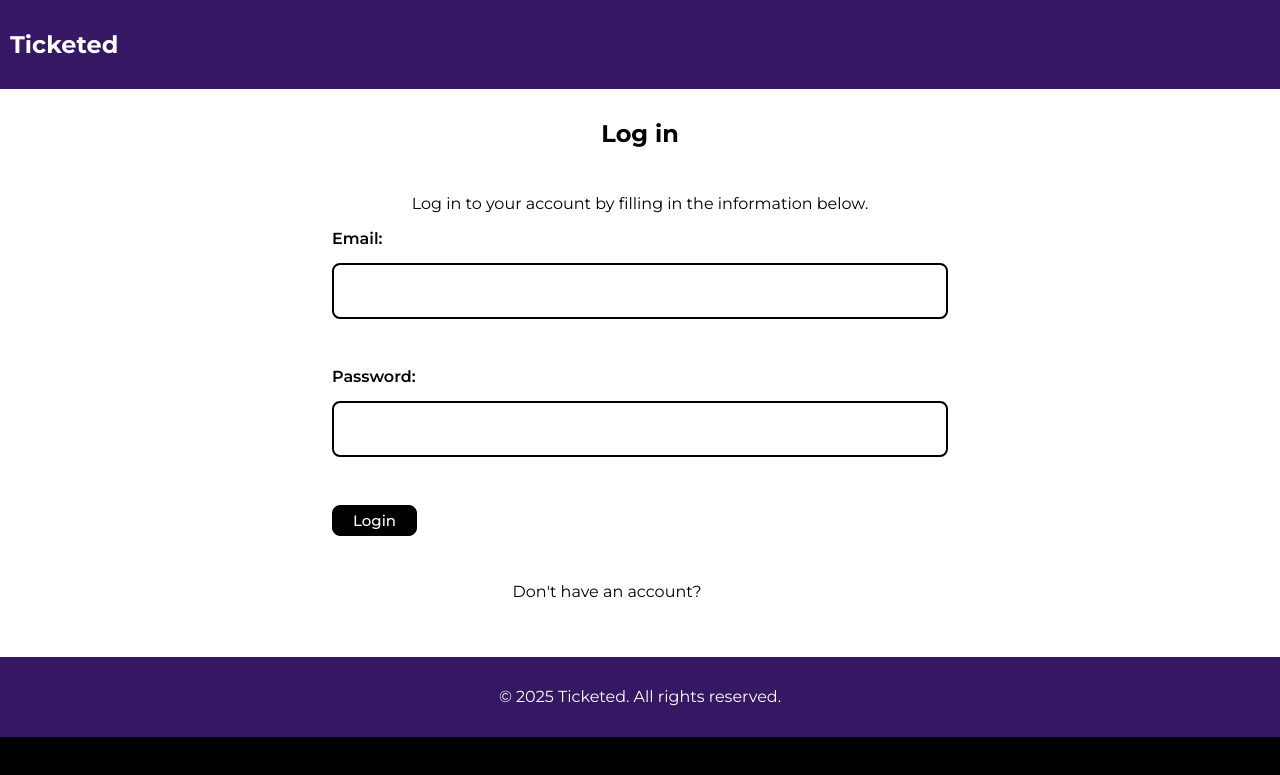
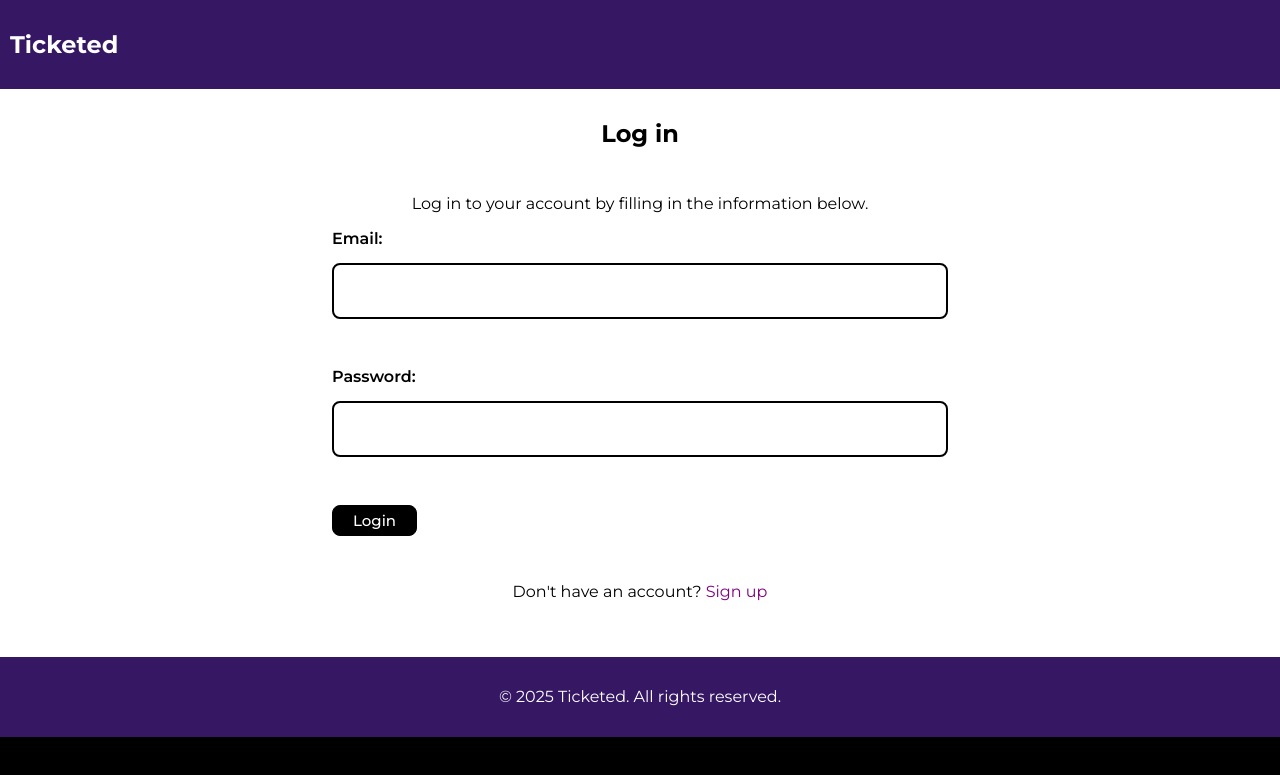
Before and after one commit to SogelolaAyanfe/Twig-Ticket-Management-App, a PHP site: page /login in a window 1280 px wide. Shown: the top 775 px of the page. Run offline with PHP 8.4, Linux system fonts and the light colour scheme; the visitor is signed in with stand-in values (Sample User, id 1).

Commit message:
css changes

```diff
--- a/public/css/login.css
+++ b/public/css/login.css
@@ -8,6 +8,9 @@
   background: white;
   padding-bottom: 40px;
   width: 100%;
+}
+a{
+  color: purple;
 }
 
 .message {
--- a/public/css/signup.css
+++ b/public/css/signup.css
@@ -8,6 +8,10 @@
   font-size: 15px;
   font-weight: 500;
   animation: slideIn 0.3s ease-out;
+}
+
+a{
+  color: purple;
 }
 
 .error-message {
```
